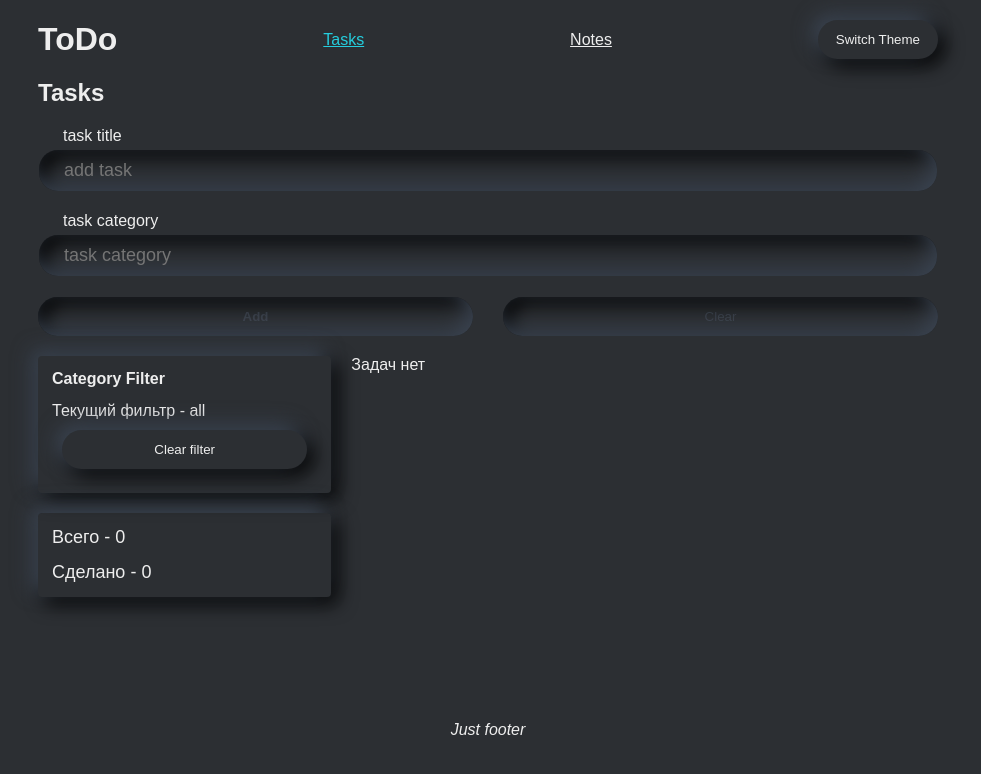
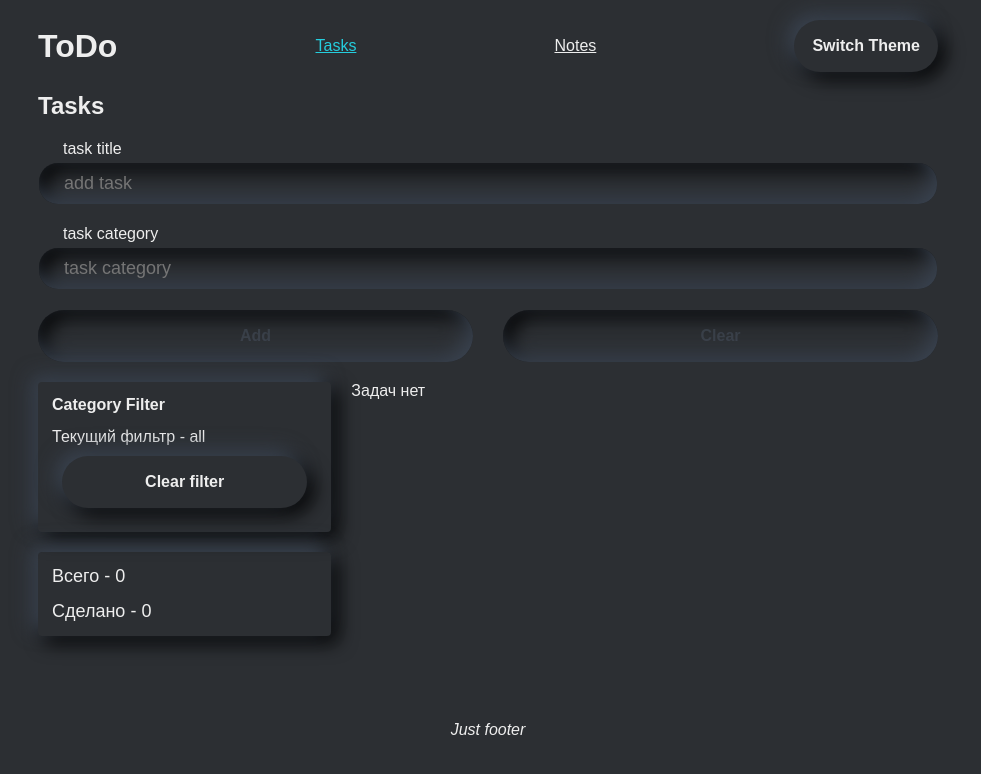
Before and after one commit to dgavrichkov/TaskListMain, a React (Create React App) app: page /TaskListMain/tasks in a window 1280 px wide. Shown: the top 774 px of the page, without its empty margins (152-1133 px from the left). Built offline with nearby package versions, Linux system fonts and the light colour scheme.

Commit message:
Добавлен classnames и задание дополнительных классов для кнопки

```diff
--- a/package.json
+++ b/package.json
@@ -12,6 +12,7 @@
     "@types/react-dom": "^17.0.11",
     "@types/react-redux": "^7.1.20",
     "@types/styled-components": "^5.1.15",
+    "classnames": "^2.3.1",
     "json-server": "^0.17.0",
     "lodash.throttle": "^4.1.1",
     "react": "^17.0.2",
--- a/src/components/CreateNoteForm.tsx
+++ b/src/components/CreateNoteForm.tsx
@@ -1,4 +1,4 @@
-import { Button, BoldButton } from "./UI/Button/Button";
+import { Button } from "./UI/Button/Button";
 import { useActions } from "../hooks/useActions";
 import { StyledForm } from "./styled/StyledForm";
 import { useInput } from "../hooks/useInput";
@@ -72,13 +72,13 @@ export const CreateNoteForm = ({ pageClass }: FormProps) => {
         name="note-text"
         placeholder="add note text"
       />
-      <BoldButton
+      <Button
         buttonType="button"
         onClick={handleAdd}
         disabled={form.validity && form.touched ? false : true}
       >
         Add
-      </BoldButton>
+      </Button>
       <Button
         buttonType="button"
         onClick={handleClear}
--- a/src/components/CreateTaskForm.tsx
+++ b/src/components/CreateTaskForm.tsx
@@ -1,4 +1,4 @@
-import { Button, BoldButton } from "./UI/Button/Button";
+import { Button } from "./UI/Button/Button";
 import { useActions } from "../hooks/useActions";
 import { StyledForm } from "./styled/StyledForm";
 import { useInput } from "../hooks/useInput";
@@ -58,13 +58,13 @@ export const CreateTaskForm = ({ pageClass }: FormProps) => {
         name="task-category"
         placeholder="task category"
       />
-      <BoldButton
+      <Button
         buttonType="button"
         onClick={handleAdd}
         disabled={form.validity && form.touched ? false : true}
       >
         Add
-      </BoldButton>
+      </Button>
       <Button
         buttonType="button"
         onClick={handleClear}
--- a/src/components/UI/Button/Button.tsx
+++ b/src/components/UI/Button/Button.tsx
@@ -1,10 +1,18 @@
 import styled from "styled-components";
+import cn from "classnames";
 
 type ButtonProps = {
   children?: React.ReactNode;
   className?: string;
   buttonType?: "button" | "submit" | "reset" | undefined;
   disabled?: boolean;
+  variant?:
+    | "standart"
+    | "primary"
+    | "secondary"
+    | "subtle"
+    | "text"
+    | undefined;
   onClick: () => void;
 };
 
@@ -13,11 +21,14 @@ export const Button = ({
   className,
   buttonType = "button",
   disabled,
+  variant = "standart",
   onClick,
 }: ButtonProps) => {
+  const classes = cn([className, variant]);
+
   return (
     <StyledButton
-      className={className}
+      className={classes}
       type={buttonType}
       onClick={() => onClick()}
       disabled={disabled}
@@ -27,13 +38,12 @@ export const Button = ({
   );
 };
 
-export const BoldButton = styled(Button)`
-  font-weight: 700;
-`;
-
 const StyledButton = styled.button`
+  font-weight: 600;
+  font-size: 16px;
+  line-height: 28px;
   padding: 12px 18px;
-  border-radius: 20.3736px;
+  border-radius: 40px;
   border: none;
   cursor: pointer;
   box-shadow: ${(props) => props.theme.shadows.button || `0 0 0 3px #000`};
@@ -51,4 +61,37 @@ const StyledButton = styled.button`
     color: ${(props) => props.theme.colors.pale};
     pointer-events: none;
   }
+
+  &.primary {
+    &[disabled] {
+    }
+    &:hover {
+    }
+    &:active {
+    }
+  }
+  &.secondary {
+    &[disabled] {
+    }
+    &:hover {
+    }
+    &:active {
+    }
+  }
+  &.subtle {
+    &[disabled] {
+    }
+    &:hover {
+    }
+    &:active {
+    }
+  }
+  &.text {
+    &[disabled] {
+    }
+    &:hover {
+    }
+    &:active {
+    }
+  }
 `;
```
Also changed, not shown: 2 other files (tests, documents, lock files or other folders).
